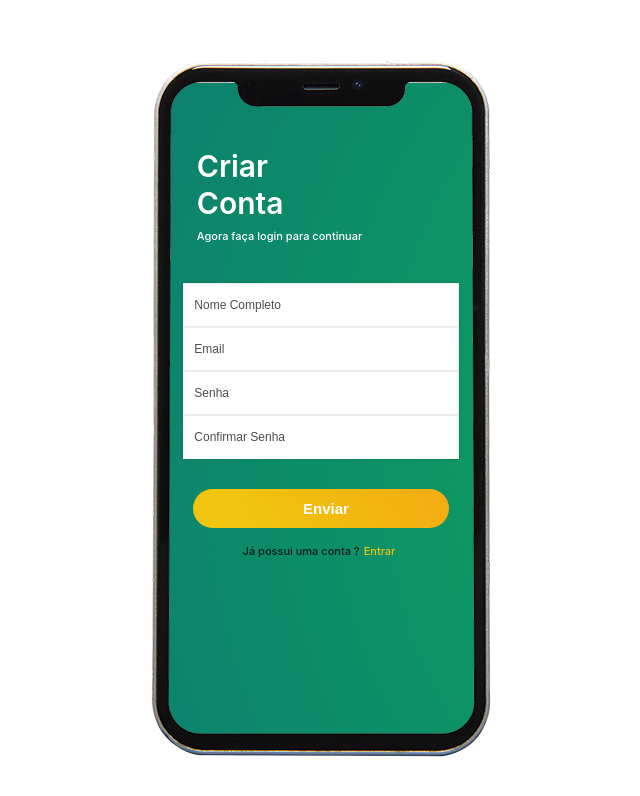
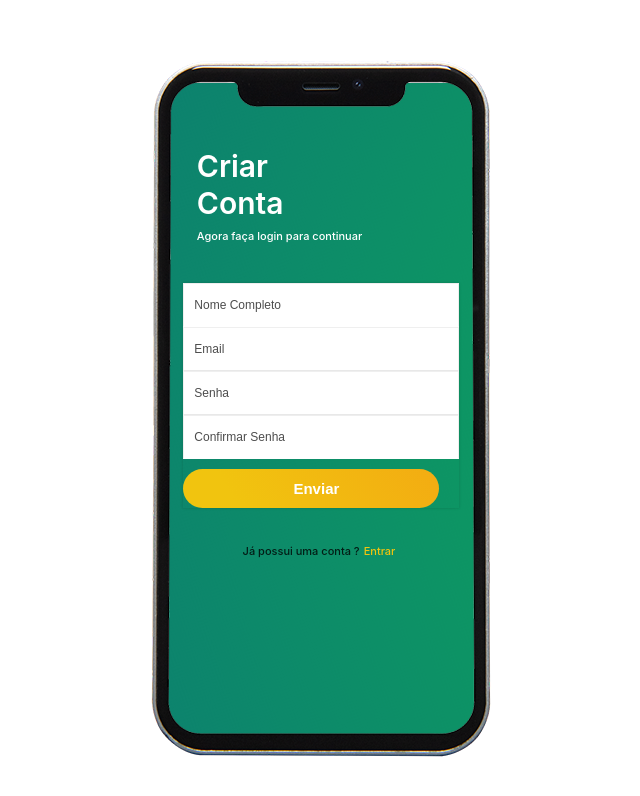
Before and after one commit to pedrobarreto/react-chatbot, a React (Create React App) app in the folder chatbot/: page / in a window 1280 px wide. Both pictures are taken after a click on the link "Criar Conta". Shown: the top 796 px of the page, without its empty margins (319-959 px from the left). Built offline with nearby package versions, Linux system fonts and the light colour scheme; no server answers.

Commit message:
sign up validation using react hook form

```diff
--- a/chatbot/package.json
+++ b/chatbot/package.json
@@ -10,7 +10,7 @@
     "framer-motion": "^5.5.3",
     "react": "^17.0.2",
     "react-dom": "^17.0.2",
-    "react-hook-form": "^7.22.2",
+    "react-hook-form": "^6.15.4",
     "react-scripts": "^5.0.0",
     "styled-components": "^5.3.3",
     "web-vitals": "^2.1.2"
--- a/chatbot/src/components/signup.jsx
+++ b/chatbot/src/components/signup.jsx
@@ -1,4 +1,4 @@
-import React, { useContext, useState, useEffect } from "react";
+import React, { useContext, useState, useEffect, useRef } from "react";
 import {
   BoldLink,
   BoxContainer,
@@ -10,10 +10,16 @@ import {
 import { Marginer } from './margins';
 import { AccountContext } from './context';
 import axios from 'axios';
+import { useForm } from 'react-hook-form';
+
 
 export function SignupForm(props) {
   const { switchToSignin, setUserInfo, userInfo } = useContext(AccountContext);
-  const [ dbUser, setDbUser ] = useState([])
+  const { register, errors, handleSubmit, watch } = useForm({});
+  const [ dbUser, setDbUser ] = useState([]);
+  const emailInDb = dbUser.some(({email}) => email === userInfo.email );
+  const password = useRef({});
+  password.current = watch("password", "");
 
   const handleChange = (e) => {
     const { name, value } = e.target
@@ -26,36 +32,72 @@ export function SignupForm(props) {
     })
   },[])
 
-
-  const handleSubmit = () => {
-   const emailInDb = dbUser.some(({email}) => email === userInfo.email );
-   const validEmail = /^(([^<>()[\]\\.,;:\s@"]+(\.[^<>()[\]\\.,;:\s@"]+)*)|(".+"))@((\[[0-9]{1,3}\.[0-9]{1,3}\.[0-9]{1,3}\.[0-9]{1,3}\])|(([a-zA-Z\-0-9]+\.)+[a-zA-Z]{2,}))$/;
-    if ( userInfo.name && userInfo.name.length < 3){
-    alert('Preencha com um nome válido')
-    } else if( emailInDb){
-      alert('email já cadastrado')
-    } else if ( userInfo.email && !userInfo.email.match(validEmail)){
-      alert('email inválido')
-    } else if ( userInfo.password && !userInfo.password.match(userInfo.checkpassword) ) {
-      alert('A senha não confere')
-    } else if ( userInfo.name && userInfo.email.match(validEmail) && userInfo.password ) {
-      console.log('bbb');
-      return switchToSignin()
-    } else {
-      alert('erro')
-    }
-  }
-
   return (
     <BoxContainer>
       <SignContainer>
-        <Input type="text" name="name" onChange={handleChange} placeholder="Nome Completo" />
-        <Input type="email" name="email" onChange={handleChange} placeholder="Email" />
-        <Input type="password" name="password" onChange={handleChange} placeholder="Senha" />
-        <Input type="password" name= "checkpassword" onChange={handleChange}  placeholder="Confirmar Senha" />
+            <Input
+        onChange={handleChange}
+        placeholder="Nome Completo"
+        name="name"
+        type="text"
+        ref={register({
+          required: "Campo obrigatório",
+          minLength: {
+            value: 2,
+            message: "Por favor preencha um nome válido"
+          }
+        })}
+      />
+        <form onSubmit={e => e.preventDefault()}>
+        <Input
+         onChange={handleChange}
+          type="email"
+          id="inputEmail"
+          name="email"
+          placeholder="Email"
+          ref={register({
+            validate: {
+              isEmail: () =>
+              !emailInDb || "Email já cadastrado 📧",
+            },
+            required: "Email obrigatório",
+            pattern: {
+              value: /^[A-Z0-9._%+-]+@[A-Z0-9.-]+\.[A-Z]{2,4}$/i,
+              message: "Digite um email válido",
+            },
+          })}
+        />
+        {errors.email && <p className="error">{errors.email.message}</p>}
+        <Input
+        onChange={handleChange}
+        placeholder="Senha"
+        name="password"
+        type="password"
+        ref={register({
+          required: "Campo obrigatório",
+          minLength: {
+            value: 4,
+            message: "A senha deve ser maior que 4 caracteres"
+          }
+        })}
+      />
+      {errors.password && <p>{errors.password.message}</p>}
+
+      <Input
+        name= "checkpassword"
+        placeholder="Confirmar Senha"
+        onChange={handleChange}
+        type="password"
+        ref={register({
+          validate: value =>
+            value === password.current || "As senhas não são iguais."
+        })}
+      />
+      {errors.password_repeat && <p>{errors.password_repeat.message}</p>}
+      <Marginer direction="vertical" margin={10} />
+        <SignBtn type="submit" onClick={handleSubmit(switchToSignin)}> Enviar </SignBtn>
+        </form>
       </SignContainer>
-      <Marginer direction="vertical" margin={10} />
-      <SignBtn type="submit" onClick={handleSubmit} >Enviar </SignBtn>
       <Marginer direction="vertical" margin="1em" />
       <Link href="#">
         Já possui uma conta ?
```
Also changed, not shown: 1 other file (tests, documents, lock files or other folders).
